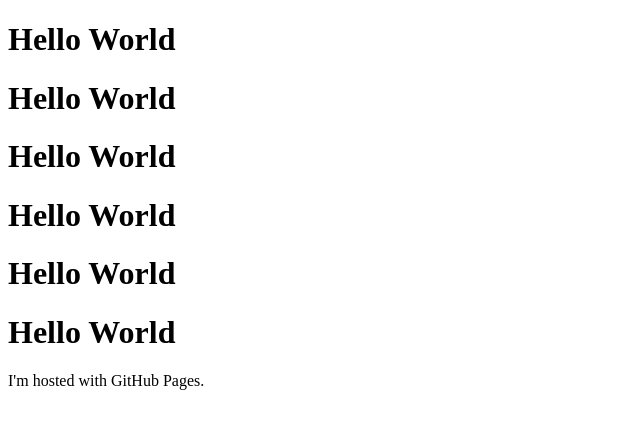
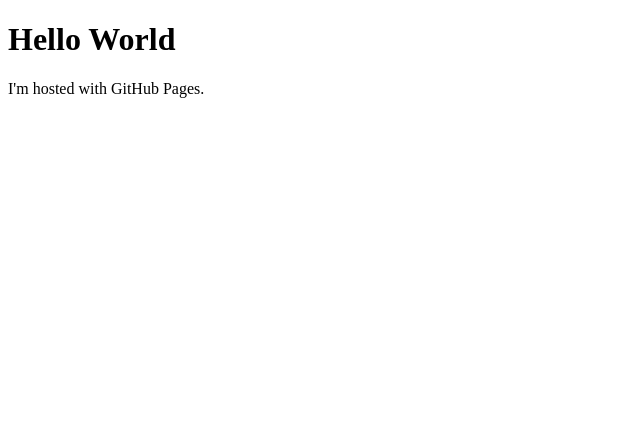
Before and after one commit to pruthvi-lalji/pruthvi-lalji.github.io, a plain HTML site: page index.html in a window 1280 px wide. Shown: the whole page, without its empty margins (0-640 px from the left). Drawn offline with Linux system fonts and the light colour scheme.

Commit message:
Another Test

```diff
--- a/index.html
+++ b/index.html
@@ -2,11 +2,6 @@
 <html>
 <body>
 <h1>Hello World</h1>
-<h1>Hello World</h1>
-<h1>Hello World</h1>
-<h1>Hello World</h1>
-<h1>Hello World</h1>
-<h1>Hello World</h1>
 <p>I'm hosted with GitHub Pages.</p>
 </body>
 </html>
```
